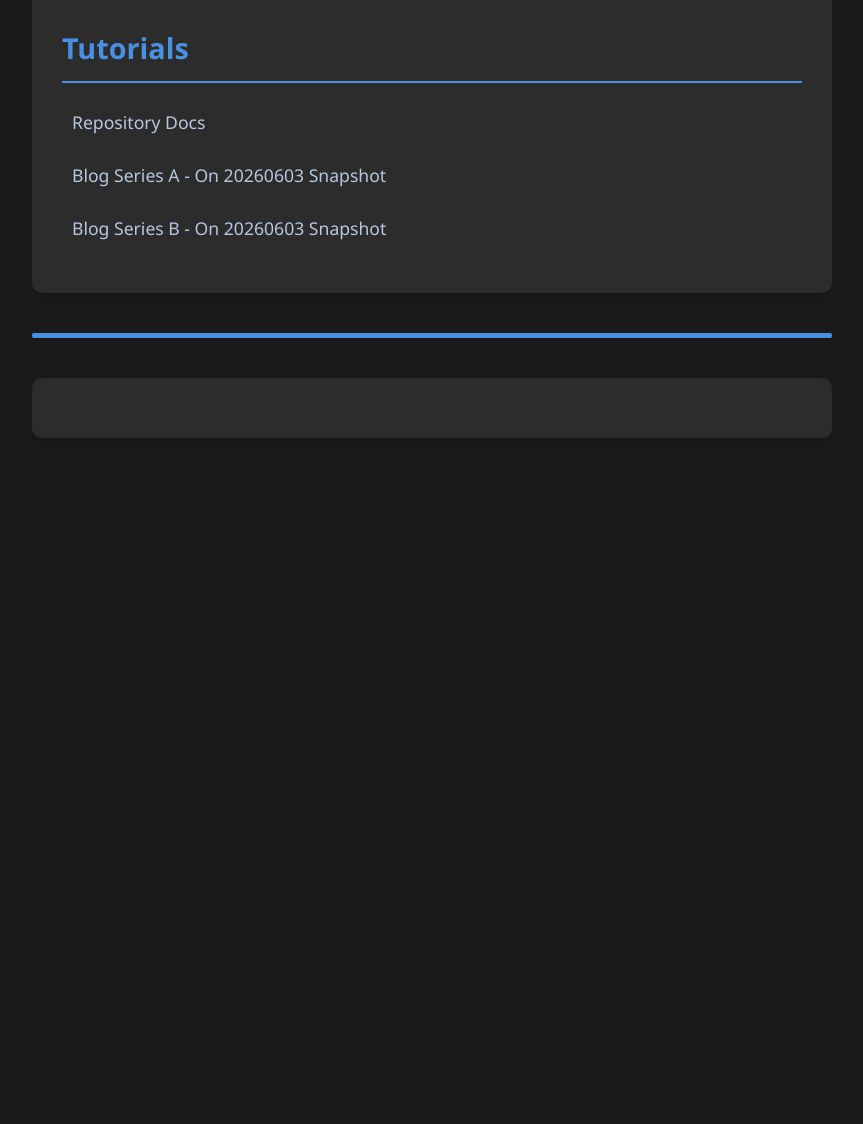
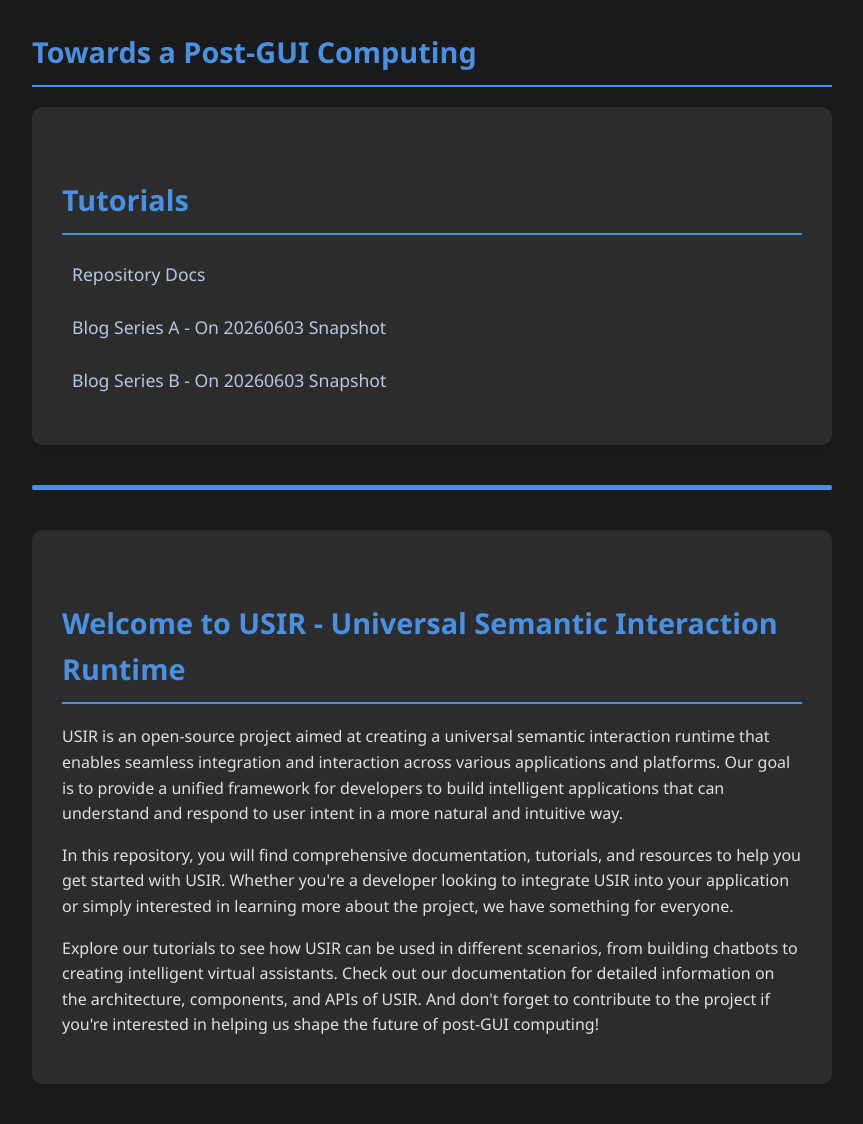
Before and after one commit to AbhijitKumarJ/Universal-Semantic-Interaction-Runtime-USIR-, a plain HTML site: page index.html in a window 1280 px wide. Shown: the part 206-1330 px from the top of the page, without its empty margins (208-1071 px from the left). Before the commit the page ends 800 px from the top, so only its background shows below. Drawn offline with Linux system fonts and the light colour scheme.

Commit message:
fixed root  index html

```diff
--- a/index.html
+++ b/index.html
@@ -3,7 +3,7 @@
 <head>
     <meta charset="UTF-8">
     <meta name="viewport" content="width=device-width, initial-scale=1.0">
-    <title>MCP Learnings</title>
+    <title>USIR</title>
     <style>
         body {
             font-family: 'Segoe UI', Tahoma, Geneva, Verdana, sans-serif;
@@ -81,8 +81,8 @@
 </head>
 <body>
     <div class="container">
-        <h1>MCP Learnings</h1>
-
+        <h1>USIR - Universal Semantic Interaction Runtime</h1>
+        <h2>Towards a Post-GUI Computing</h2>
         <div id="file-list">
             <h2>Tutorials</h2>
             <ul>
@@ -93,10 +93,13 @@
         </div>
 
         <div id="resizer"></div>
-
         <div id="markdown-content">
-            <div id="content"></div>
-        </div>
+            <div id="content">
+                <h2>Welcome to USIR - Universal Semantic Interaction Runtime</h2>
+                <p>USIR is an open-source project aimed at creating a universal semantic interaction runtime that enables seamless integration and interaction across various applications and platforms. Our goal is to provide a unified framework for developers to build intelligent applications that can understand and respond to user intent in a more natural and intuitive way.</p>
+                <p>In this repository, you will find comprehensive documentation, tutorials, and resources to help you get started with USIR. Whether you're a developer looking to integrate USIR into your application or simply interested in learning more about the project, we have something for everyone.</p>
+                <p>Explore our tutorials to see how USIR can be used in different scenarios, from building chatbots to creating intelligent virtual assistants. Check out our documentation for detailed information on the architecture, components, and APIs of USIR. And don't forget to contribute to the project if you're interested in helping us shape the future of post-GUI computing!</p>
+            </div>
     </div>
 </body>
 </html>
```
